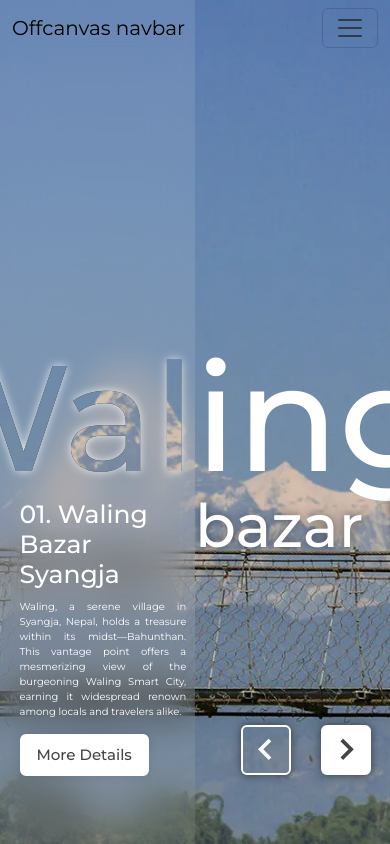
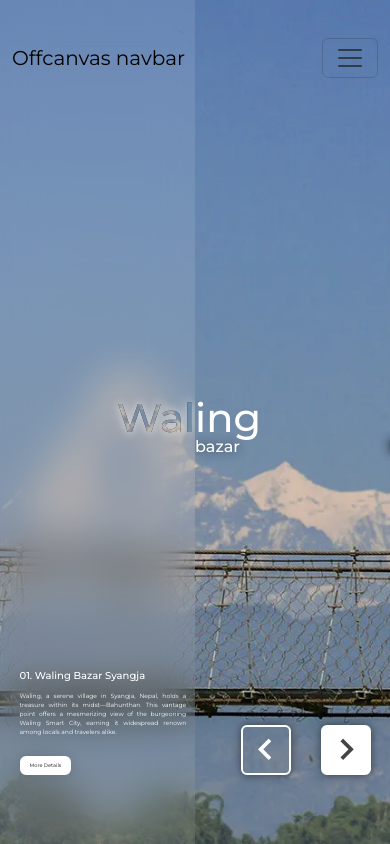
Before and after one commit to dhakalbasu/Waling-Photographer, a plain HTML site: page index.html in a window 390 px wide. Drawn offline with nearby package versions, Linux system fonts and the light colour scheme.

Commit message:
rollback

```diff
--- a/style.css
+++ b/style.css
@@ -262,3 +262,57 @@
     color: #444;
     transition: .5s;
 }
+
+
+@media screen and (max-width: 768px) {
+    .logo {
+        font-size: 100%;
+    }
+
+    .social-media {
+        margin: 10px;
+        display: flex;
+    }
+
+    .navbar {
+        margin-top: 20px;
+
+    }
+
+    .navbar a {
+        margin: 10px 0;
+    }
+
+    .content h3 {
+        font-size: 10px;
+    }
+
+    .content p {
+        font-size: 6px;
+    }
+
+    .content .btn {
+        font-size: 5px;
+        padding: 4px 8px;
+    }
+
+    .right-info h1 {
+        font-size: 40px;
+    }
+
+    .right-info h3 {
+        font-size: 16px;
+    }
+
+    .penetrate-blur h1 {
+        font-size: 40px;
+        text-shadow: 0 0 10px rgba(255, 255, 255, .8);
+    }
+
+    .header {
+        display: flex;
+        flex-direction: column;
+        padding: 20px 0;
+        text-align: center;
+    }
+}
```
